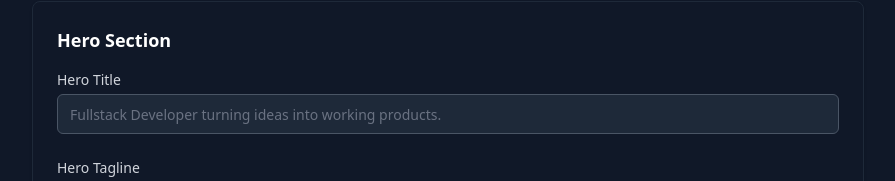
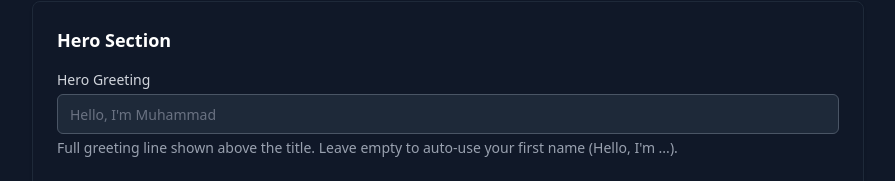
Before and after one commit to mhdraihanr/portfolio-web, a Next.js app: page /studio/profile in a window 1280 px wide. Shown: the part 619-800 px from the top of the page, without its empty margins (192-1087 px from the left). Built offline with nearby package versions, Linux system fonts and the light colour scheme; no server answers; the database is empty.

Commit message:
feat(profile): add editable hero greeting and reorder studio nav

```diff
--- a/app/(public)/_sections/hero/hero-client.tsx
+++ b/app/(public)/_sections/hero/hero-client.tsx
@@ -109,6 +109,15 @@ export function HeroClient({ profile }: HeroClientProps) {
     ? "hover:text-primary-500"
     : "hover:text-primary-700";
 
+  // Greeting: editable full line from profile. When empty, fall back to the
+  // legacy "Hello, I'm {first name of full_name}" behavior.
+  const greeting =
+    profile?.hero_greeting?.trim() ||
+    (() => {
+      const firstName = profile?.full_name?.trim().split(" ")[0];
+      return firstName ? `Hello, I'm ${firstName}` : "Hello, I'm Raihan";
+    })();
+
   return (
     <section
       id="home"
@@ -165,7 +174,7 @@ export function HeroClient({ profile }: HeroClientProps) {
               className={`text-lg md:text-xl ${textGreeting} font-medium inline-block`}
               shimmerWidth={150}
             >
-              Hello, I&apos;m {profile?.full_name?.split(" ")[0] ?? "Raihan"}
+              {greeting}
             </AnimatedShinyText>
           </div>
 
--- a/app/studio/profile/page.tsx
+++ b/app/studio/profile/page.tsx
@@ -36,6 +36,7 @@ export default function ProfilePage() {
     defaultValues: {
       full_name: "",
       tagline: "",
+      hero_greeting: "",
       hero_title: "",
       hero_tagline: "",
       about_text: "",
@@ -61,6 +62,7 @@ export default function ProfilePage() {
           reset({
             full_name: profile.full_name,
             tagline: profile.tagline,
+            hero_greeting: profile.hero_greeting || "",
             hero_title: profile.hero_title,
             hero_tagline: profile.hero_tagline,
             about_text: profile.about_text,
@@ -90,6 +92,7 @@ export default function ProfilePage() {
       const { error } = await updateProfile(supabase, {
         full_name: data.full_name.trim(),
         tagline: data.tagline.trim(),
+        hero_greeting: data.hero_greeting?.trim() || null,
         hero_title: data.hero_title.trim(),
         hero_tagline: data.hero_tagline.trim(),
         about_text: data.about_text.trim(),
@@ -202,6 +205,14 @@ export default function ProfilePage() {
             </h2>
             <div className="space-y-6">
               <Input
+                id="hero_greeting"
+                label="Hero Greeting"
+                placeholder="Hello, I'm Muhammad"
+                helperText="Full greeting line shown above the title. Leave empty to auto-use your first name (Hello, I'm ...)."
+                error={errors.hero_greeting?.message}
+                {...register("hero_greeting")}
+              />
+              <Input
                 id="hero_title"
                 label="Hero Title"
                 placeholder="Fullstack Developer turning ideas into working products."
--- a/components/admin/sidebar.tsx
+++ b/components/admin/sidebar.tsx
@@ -34,6 +34,11 @@ export function Sidebar({ adminRoute, userEmail }: SidebarProps) {
 
   const navItems: NavItem[] = [
     {
+      label: "Profile",
+      href: `/${adminRoute}/profile`,
+      icon: User,
+    },
+    {
       label: "Dashboard",
       href: `/${adminRoute}`,
       icon: LayoutDashboard,
@@ -57,11 +62,6 @@ export function Sidebar({ adminRoute, userEmail }: SidebarProps) {
       label: "Certificates",
       href: `/${adminRoute}/certificates`,
       icon: Award,
-    },
-    {
-      label: "Profile",
-      href: `/${adminRoute}/profile`,
-      icon: User,
     },
   ];
 
--- a/lib/validations/profile.ts
+++ b/lib/validations/profile.ts
@@ -9,6 +9,11 @@ export const profileSchema = z.object({
     .string()
     .min(2, "Tagline must be at least 2 characters")
     .max(120, "Tagline too long"),
+  hero_greeting: z
+    .string()
+    .max(120, "Hero greeting too long")
+    .optional()
+    .or(z.literal("")),
   hero_title: z
     .string()
     .min(2, "Hero title must be at least 2 characters")
--- a/types/database.types.ts
+++ b/types/database.types.ts
@@ -14,6 +14,7 @@ export interface Database {
           id: number;
           full_name: string;
           tagline: string;
+          hero_greeting: string | null;
           hero_title: string;
           hero_tagline: string;
           about_text: string;
@@ -25,6 +26,7 @@ export interface Database {
           id?: number;
           full_name?: string;
           tagline?: string;
+          hero_greeting?: string | null;
           hero_title?: string;
           hero_tagline?: string;
           about_text?: string;
@@ -36,6 +38,7 @@ export interface Database {
           id?: number;
           full_name?: string;
           tagline?: string;
+          hero_greeting?: string | null;
           hero_title?: string;
           hero_tagline?: string;
           about_text?: string;
--- a/types/profile.ts
+++ b/types/profile.ts
@@ -13,6 +13,7 @@ export type ProfileUpdate = Database["public"]["Tables"]["profile"]["Update"];
 export interface ProfileFormData {
   full_name: string;
   tagline: string;
+  hero_greeting?: string;
   hero_title: string;
   hero_tagline: string;
   about_text: string;
```
Also changed, not shown: 2 other files (tests, documents, lock files or other folders).
